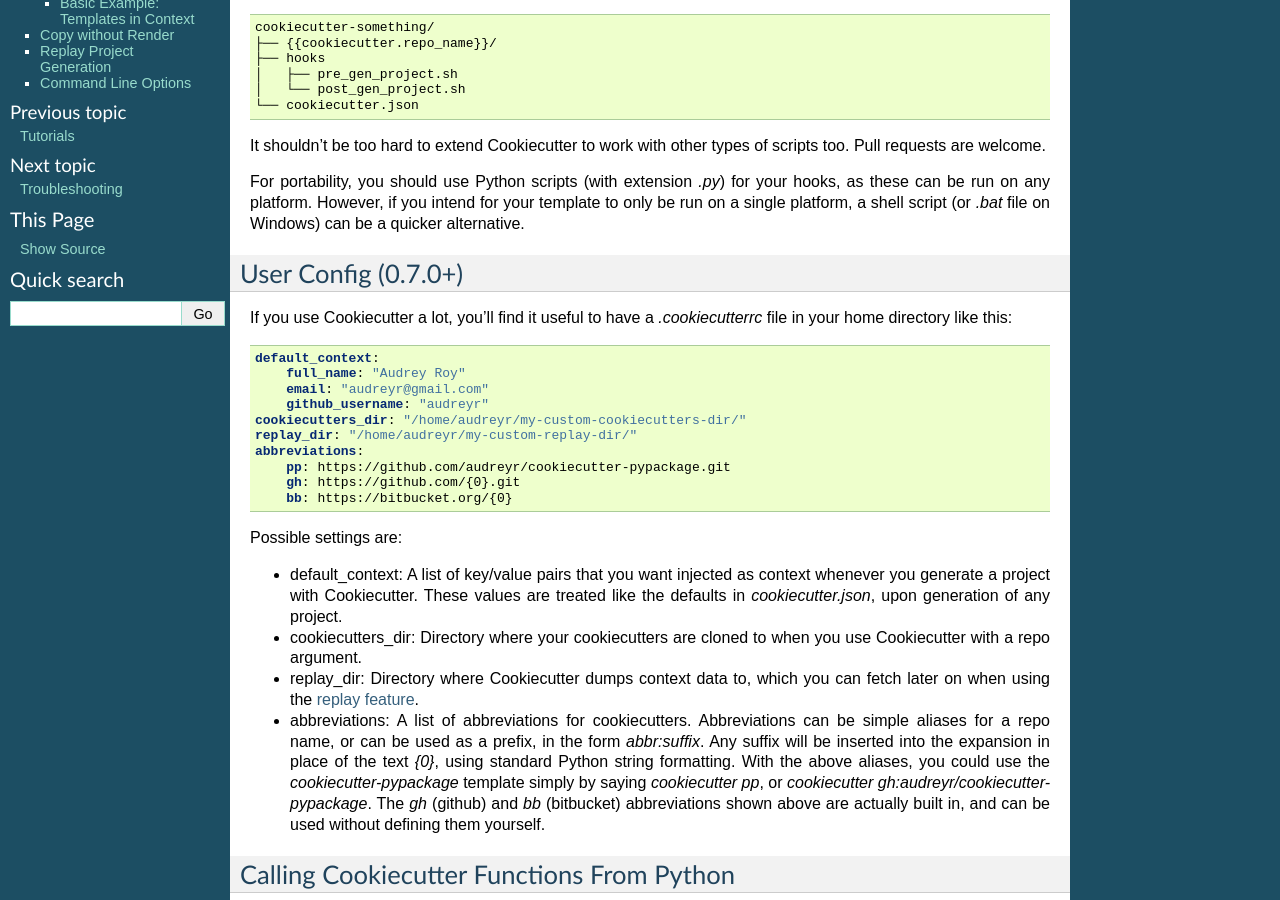
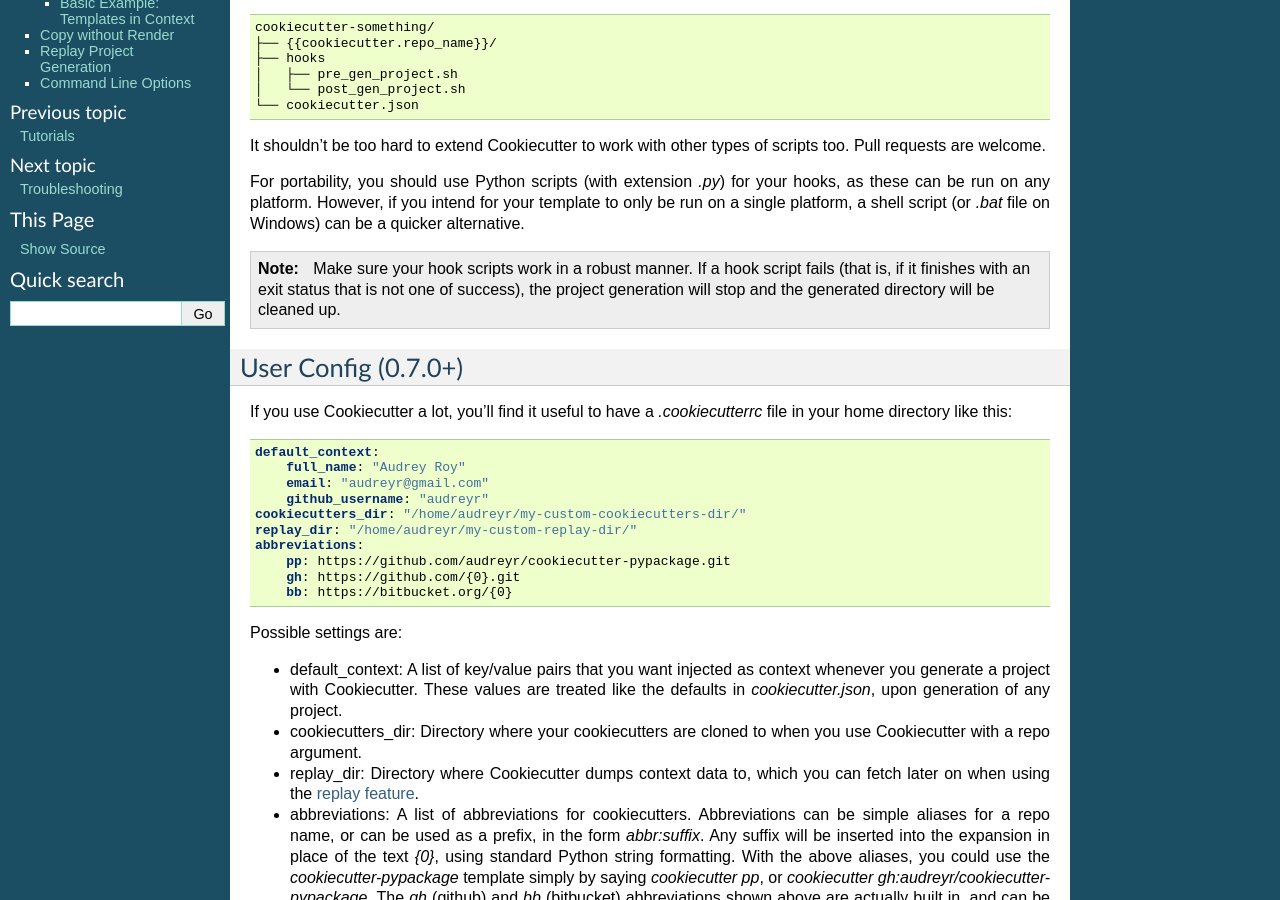
Before and after one commit to c-allen-tech/cookie, a Sphinx documentation site: the page built from docs/advanced_usage.rst, in a window 1280 px wide and 900 px high, scrolled down 367 px. Built offline with Sphinx 7.4.7, drawn with Linux system fonts in a browser that asks for light colours; formulas are drawn with MathJax 3.

Commit message:
add note about canceling project generation when hook script fails

```diff
--- a/docs/advanced_usage.rst
+++ b/docs/advanced_usage.rst
@@ -33,6 +33,12 @@ For portability, you should use Python scripts (with extension `.py`) for your
 hooks, as these can be run on any platform. However, if you intend for your
 template to only be run on a single platform, a shell script (or `.bat` file
 on Windows) can be a quicker alternative.
+
+.. note::
+    Make sure your hook scripts work in a robust manner.  If a hook script
+    fails (that is, if it finishes with an exit status that is not one of
+    success), the project generation will stop and the generated directory will
+    be cleaned up.
 
 User Config (0.7.0+)
 ----------------------
```
